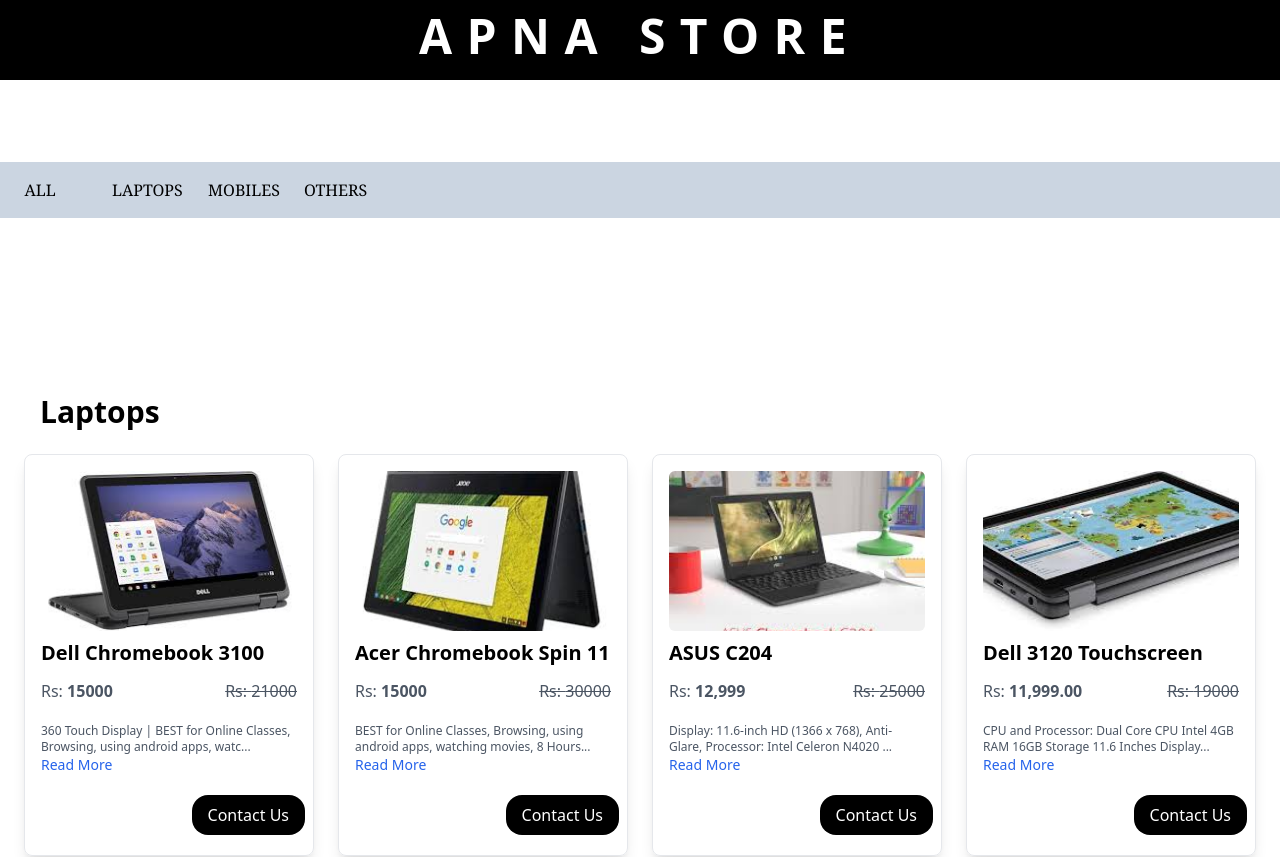
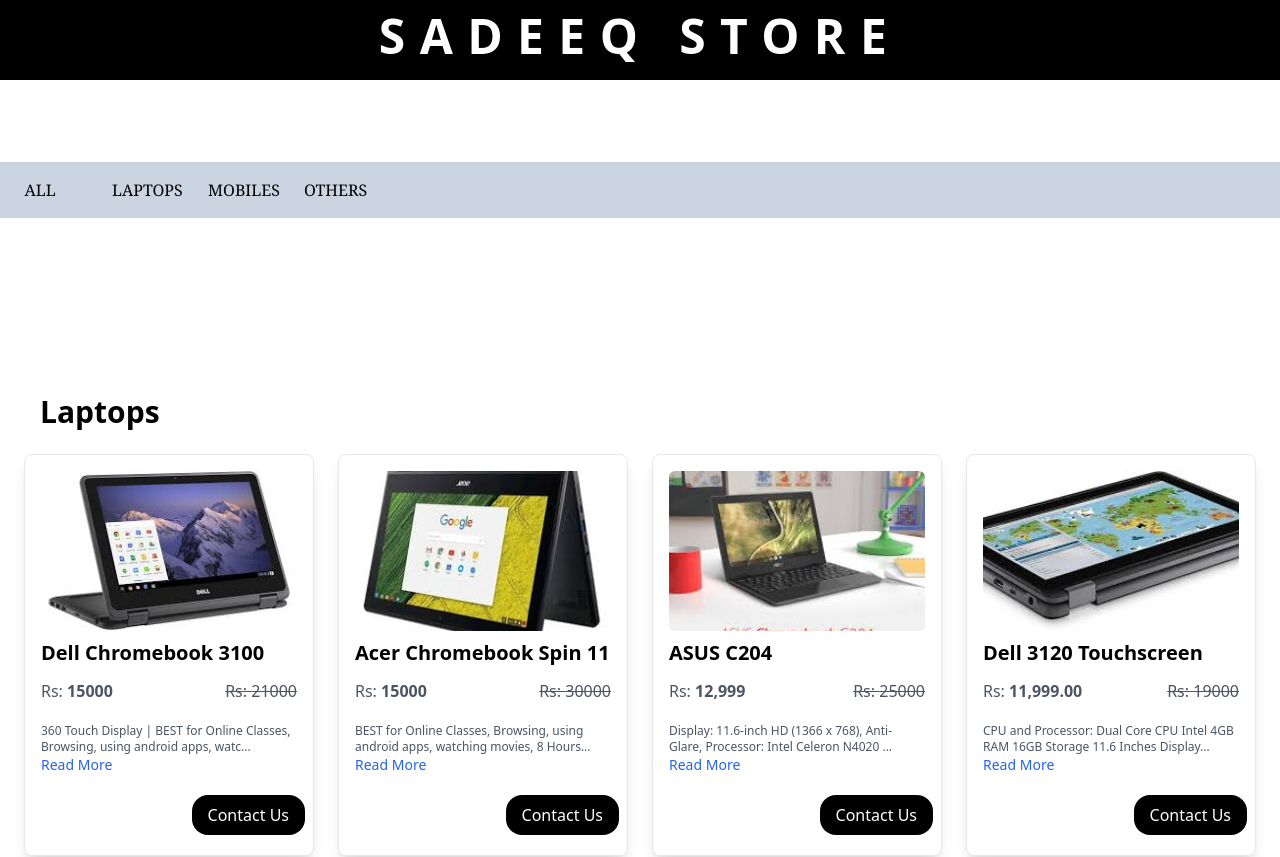
Before and after one commit to sayyamnazir78/Apnastore, a React (Vite) app: page / in a window 1280 px wide. Shown: the top 857 px of the page. Built offline with nearby package versions, Linux system fonts and the light colour scheme.

Commit message:
Update website title

```diff
--- a/src/components/Home.jsx
+++ b/src/components/Home.jsx
@@ -8,11 +8,11 @@
     const [Catogary , setCatogary] = useState("all")
   return (
     <>
-    <div className='w-full h-14 md:h-20 bg-black  text-center py-3   '> <h1 className=' text-white text-2xl font-bold  md:text-5xl md:font-extrabold md:tracking-[0.3em] '>APNA STORE</h1>
+    <div className='w-full h-14 md:h-20 bg-black  text-center py-3   '> <h1 className=' text-white text-2xl font-bold  md:text-5xl md:font-extrabold md:tracking-[0.3em] '>SADEEQ STORE</h1>
     </div>
     <div class="bg-white text-black mt-5 py-3">
   <marquee class="text-2xl font-bold">
-    ........WELCOME TO APNA STORE........
+    ........WELCOME TO Sadeeq STORE........
 
   </marquee>
 
```
